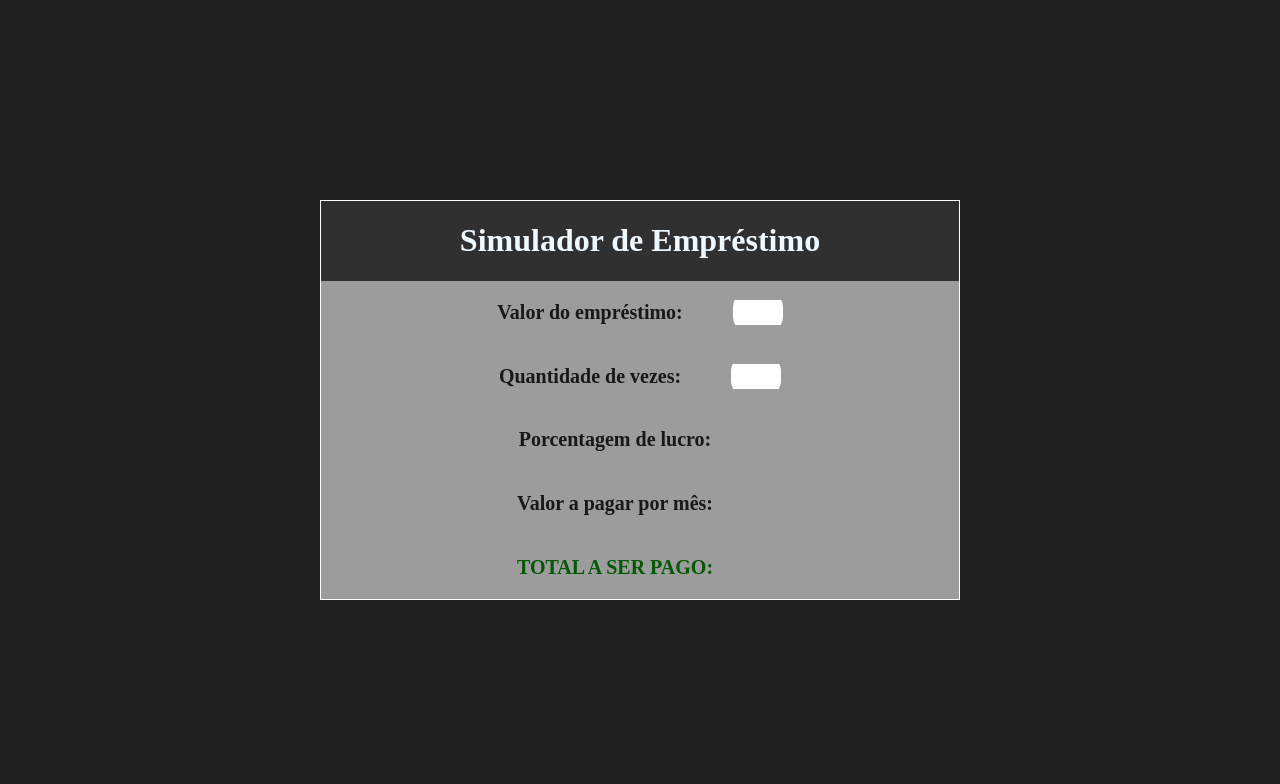
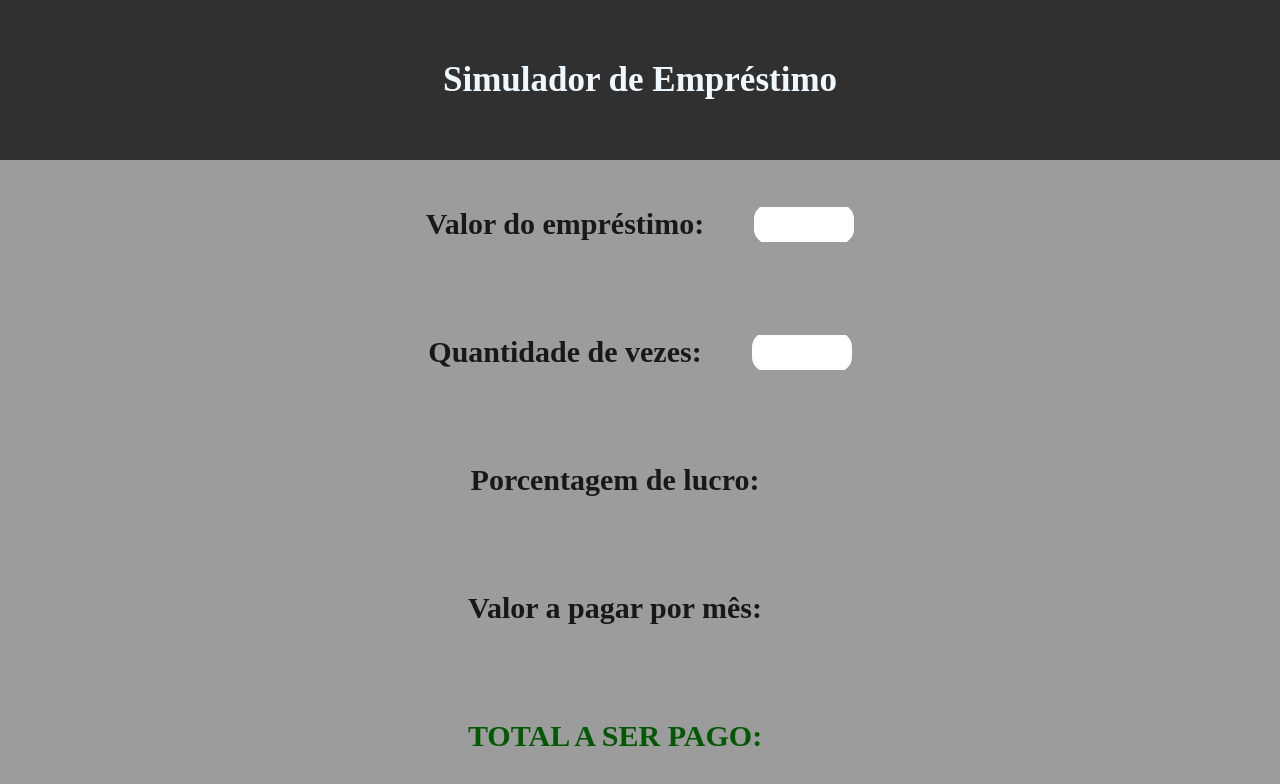
Before and after one commit to maiatech-solution/simuladorDeEmprestimo, a plain HTML site: page index.html in a window 1280 px wide. Drawn offline with Linux system fonts and the light colour scheme.

Commit message:
Responsivo finalizado

```diff
--- a/estilo.css
+++ b/estilo.css
@@ -59,7 +59,7 @@ body{
     width: 50px;
     height: 40px;
     border-radius: 15px;
-    font: 20px;
+    font-size: 20px;
     border: none;
     padding: 5px;
     font-weight: bold;
@@ -80,3 +80,39 @@ body{
     text-transform: uppercase;
     color: rgb(3, 88, 3);
 }
+
+@media screen and (min-width: 320px) {
+    .container {
+        width: 100%;
+        border: none;
+        height: 100%;
+    }
+
+    h1 {
+        font-size: 25px;
+    }
+    .form-group input{
+        font-size: 14px;
+    }
+    .form-group label {
+        font-size: 18px;
+    }
+}
+
+@media screen and (min-width: 768px) {
+    h1 {
+        font-size: 35px;
+    }
+    .form-group {
+        height: 35px;
+    }
+    .form-group label {
+        font-size: 30px;
+    }
+    .form-group input {
+        width: 100px;
+    }
+    .form-group span {
+        font-size: 25px;
+    }
+}
```
